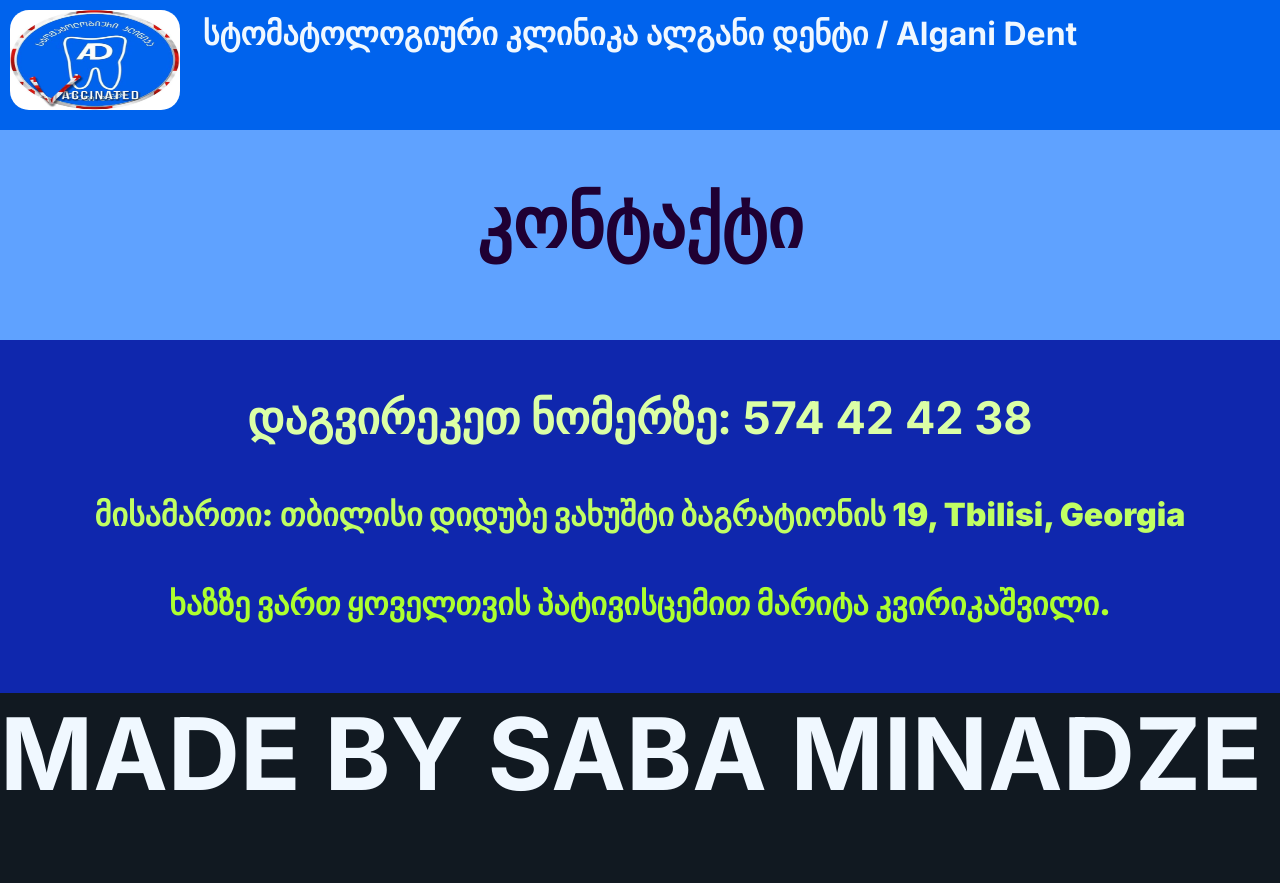
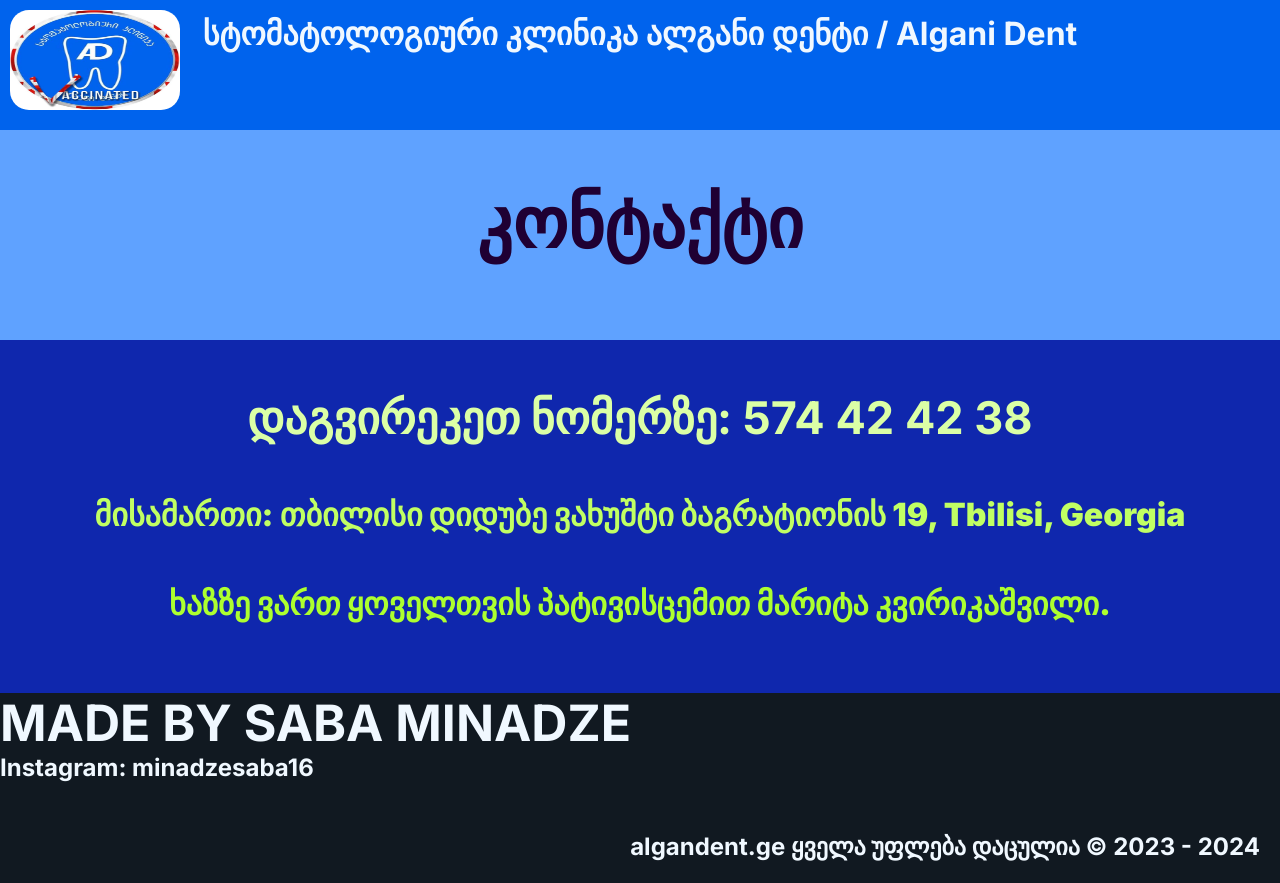
Before and after one commit to SabaMinadze/algani-denti, a Next.js app: page /contactus in a window 1280 px wide. Built offline with nearby package versions, Linux system fonts and the light colour scheme.

Commit message:
Add video frame on main page and add some information on footer.

```diff
--- a/app/components/Footer/Footer.module.css
+++ b/app/components/Footer/Footer.module.css
@@ -4,5 +4,14 @@
     background-color: rgb(17,25,33);
     margin-top: 70px;
     color: aliceblue;
+}
+
+.txt{
     font-size: 50px;
 }
+
+.txt2{
+    text-align: right;
+    margin-right: 20px;
+    margin-top: 50px;
+}
--- a/app/components/Footer/Footer.tsx
+++ b/app/components/Footer/Footer.tsx
@@ -5,7 +5,10 @@ import styles from './Footer.module.css'
 function Footer() {
   return (
     <div className={styles.footer}>
-      <h1>MADE BY SABA MINADZE</h1>
+      <h1 className={styles.txt}>MADE BY SABA MINADZE</h1>
+      <h2 className={styles.txt3}>Instagram: minadzesaba16</h2>
+
+      <h2 className={styles.txt2}>algandent.ge ყველა უფლება დაცულია © 2023 - 2024</h2>
 
 
     </div>
--- a/app/page.tsx
+++ b/app/page.tsx
@@ -1,11 +1,14 @@
 import React from 'react'
 import Subnav from './components/Subnav/Subnav'
+import Video from './components/Video/Video'
 
 
 function page() {
   return (
     <>
     <Subnav/>
+    <Video/>
+
     </>
   )
 }
```
Also changed, not shown: app/components/Video/Video.tsx (added, +22 -0 lines), app/components/Video/Video.module.css (added), 2 other files (tests, documents, lock files or other folders).
